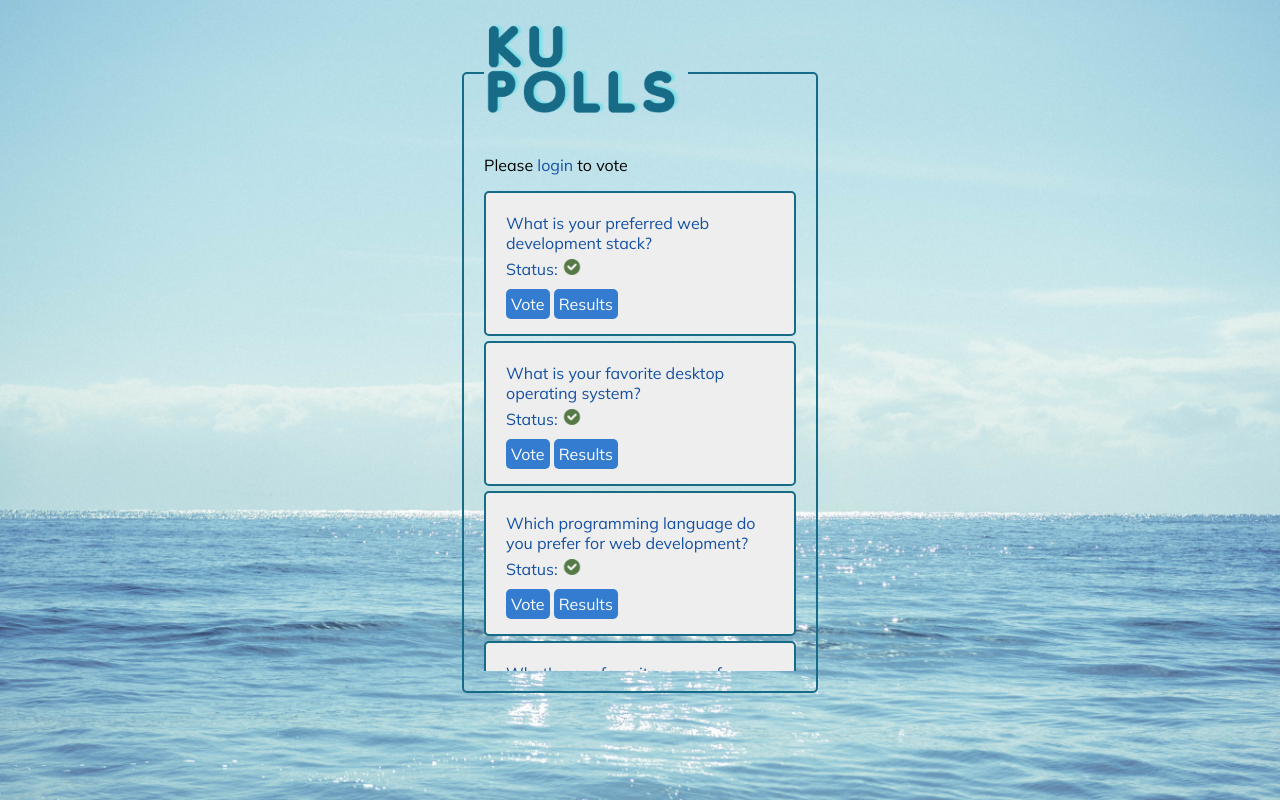
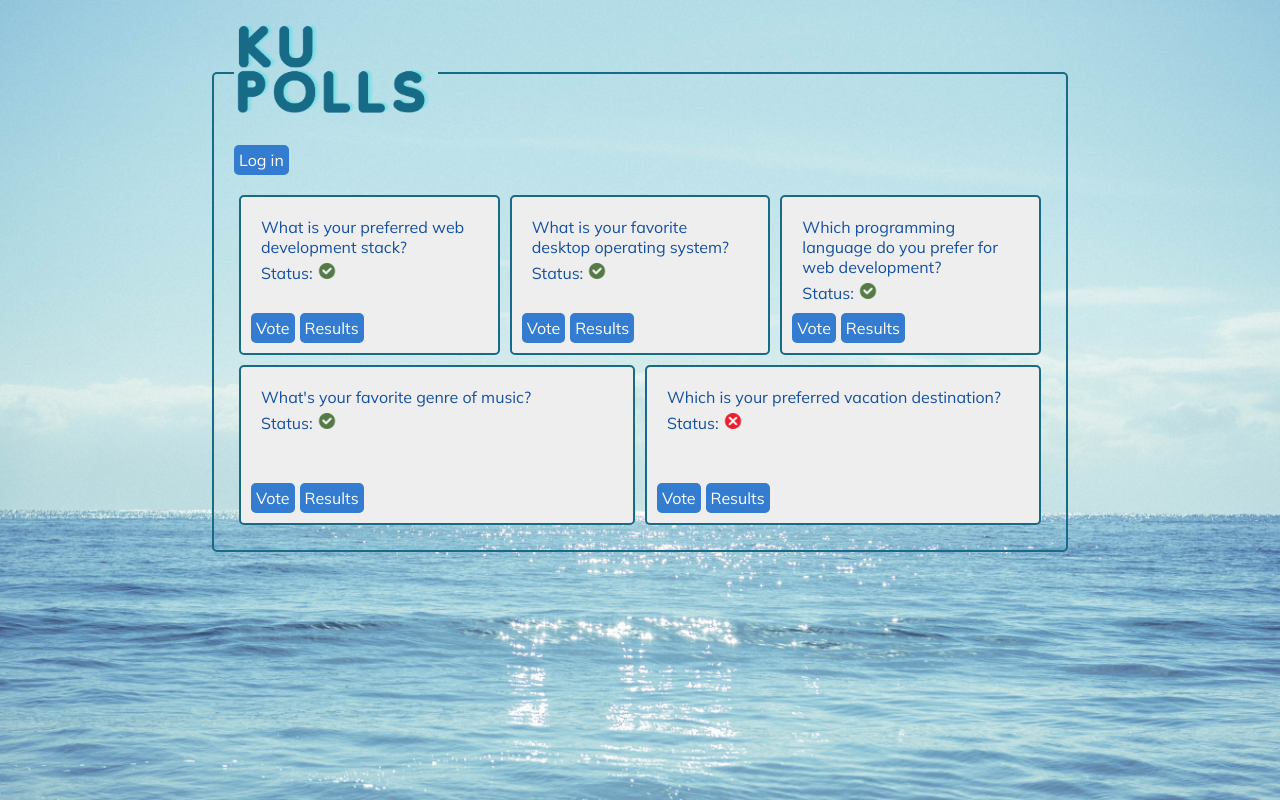
Before and after one commit to 21Gxme/ku-polls, a Django app: page /polls/ in a window 1280 px wide. Run offline with Django 4.2, Linux system fonts and the light colour scheme; data comes from the database, SQL or seed files in the repository; some web fonts are replaced.

Commit message:
edit redirect

```diff
--- a/mysite/settings.py
+++ b/mysite/settings.py
@@ -102,7 +102,7 @@ AUTH_PASSWORD_VALIDATORS = [
 ]
 
 LOGIN_REDIRECT_URL = '/'
-LOGOUT_REDIRECT_URL = 'login'
+LOGOUT_REDIRECT_URL = '/'
 
 
 # Internationalization
--- a/polls/static/polls/style.css
+++ b/polls/static/polls/style.css
@@ -29,11 +29,24 @@ a:hover {
 p {
     text-align: center;
     font-size: 1.2em;
+    text-decoration: none;
+    color: #1450A3;
+    transition: color 0.3s ease;
 }
 
 /* ====================================================== */
 
 /* detail */
+
+
+form.detail {
+    width: 900px;
+    max-width: 100%; /* Ensure it doesn't exceed 900px when the viewport is narrower */
+    margin: 0 auto;
+    padding: 20px;
+    color: #FFC436;
+}
+
 body.detail {
     background: url("images/bg.jpeg") no-repeat;
     background-size: cover;
@@ -48,17 +61,18 @@ h1.detail {
 
 legend {
     font-size: 1.2em;
-    margin-bottom: 10px;
+    margin-bottom: 5px;
 }
 
-form.detail{
-    max-width: 500px;
+form.detail {
+    width: 900px; /* Added width property */
+    max-width: 100%; /* Ensure it doesn't exceed 900px when the viewport is narrower */
     margin: 0 auto;
     padding: 20px;
     color: #FFC436;
 }
 
-fieldset.detail{
+fieldset.detail {
     border: 1px solid #ddd;
     padding: 15px;
     border-radius: 5px;
@@ -72,14 +86,14 @@ label {
 div.error-vote {
     text-align: center;
     color: #952323;
-    animation: shake 2s ease-in-out infinite; /* Add animation */
+    animation: shake 2s ease-in-out infinite;
 }
 
 input[type="radio"] {
     margin-right: 5px;
 }
 
-.button-vote{
+.button-vote {
     margin-top: 10px;
     background-color: #337CCF;
     color: #fff;
@@ -90,14 +104,42 @@ input[type="radio"] {
     transition: background-color 0.3s ease;
 }
 
-
-.button-vote:hover{
+.button-vote:hover {
     background-color: #0056b3;
     transform: scale(1.05);
 }
 
+
 /* ====================================================== */
 /* index */
+.welcome {
+    text-align: center;
+    font-size: 1.2em;
+    margin-bottom: 15px;
+    color: #1450A3;
+    border: 2px solid #176B87;
+    border-radius: 5px;
+    background: #EEEEEE;
+    padding: 5px 10px;
+    display: inline-block;
+}
+
+.login {
+    /*margin-top: -20px;*/
+    background-color: #337CCF;
+    color: #fff;
+    padding: 5px 5px;
+    border: none;
+    border-radius: 5px;
+    cursor: pointer;
+    transition: background-color;
+    margin-top: 50px;
+}
+
+.login:hover {
+    background-color: #0056b3;
+}
+
 
 img.check{
     width: 20px; /* default 15 */
@@ -116,6 +158,7 @@ a.no-hover:hover {
     border-radius: 5px;
     cursor: pointer;
     transition: background-color;
+
 }
 
 .button-results{
@@ -126,20 +169,19 @@ a.no-hover:hover {
     border-radius: 5px;
     cursor: pointer;
     transition: background-color;
+    margin-left: 5px;
 }
 body.index {
     background: url("images/bg5.jpg") no-repeat center center fixed;
     background-size: cover;
     margin: 0;
     padding: 0;
+
 }
 
-div.index {
-    border: 2px solid #176B87;
-    padding: 20px;
-    border-radius: 5px;
-    margin-top: 5px;
-    background: #EEEEEE;
+
+.question-item:hover{
+    transform: translateY(-3px);
 }
 
 div.index2{
@@ -176,16 +218,49 @@ h1.index {
 }
 
 form.index{
-    max-width: 400px; /* Set a default minimum width */
+    max-width: 900px; /* Set a default minimum width */
     margin: 0 auto;
     padding: 20px;
     border-radius: 5px;
 }
 
 .container {
-    max-height: 62vh; /* Set the maximum height to the viewport height */
-    overflow-y: auto; /* Add vertical scrollbar if content overflows */
+    display: flex;
+    flex-wrap: wrap;
+    justify-content: space-between;
+    margin-top: 20px;
 }
+
+.questions-list {
+    display: flex;
+    flex-wrap: wrap;
+    width: 100%;
+    justify-content: space-around;
+    align-items: stretch; /* This will make items in the same row have equal height */
+}
+
+.question-item {
+    border: 2px solid #176B87;
+    padding: 20px;
+    border-radius: 5px;
+    margin: 5px;
+    background: #EEEEEE;
+    flex: 1;
+    min-width: 250px;
+    position: relative;
+    padding-bottom: 40px;
+    min-height: 160px; /* Set the minimum height to 80px */
+}
+
+
+.actions {
+    display: flex;
+    justify-content: flex-start; /* Align buttons to the left */
+    position: absolute; /* Absolute positioning */
+    bottom: 10px; /* Position 10px from the bottom */
+    left: 10px; /* Position 10px from the left */
+}
+
 
 .ku{
     width: 200px;
@@ -198,6 +273,7 @@ form.index{
     margin-bottom: 15px;
     color: #1450A3;
 }
+
 /* ====================================================== */
 
 /* results */
--- a/polls/templates/polls/index.html
+++ b/polls/templates/polls/index.html
@@ -22,15 +22,16 @@
         <fieldset class="index">
             <legend><img src="{% static 'polls/images/KU.png' %}" alt="KU" class="ku"></legend>
                 {% if user.is_authenticated %}
-            <p>Welcome back, {{ user.username.title }}</p>
+                    <p class="welcome">Welcome back, {{ user.username.title }}</p><br/>
+                    <a class="login" href="{% url 'logout' %}">Log out</a>
                 {% else %}
-            Please<a href="{% url 'login' %}"> login</a> to vote
+                    <a class="login" href="{% url 'login' %}"> Log in</a>
                 {% endif %}
                  <div class="container">
                     {% if latest_question_list %}
-                    <ul>
+                        <div class="questions-list">
                             {% for question in latest_question_list %}
-                            <div class="index">
+                                <div class="question-item">
                                     <a class="no-hover">{{ question.question_text }}</a><br>
                                     <span class="vote-status">
                                         {% if question.can_vote %}
@@ -39,13 +40,13 @@
                                             Status: <img src="{% static 'polls/images/cross.png' %}" class="check">
                                         {% endif %}
                                     </span>
-                                <div class="index2">
+                                    <div class="actions">
                                         <a class="button-views" href="{% url 'polls:detail' question.id %}">Vote</a>
                                         <a class="button-results" href="{% url 'polls:results' question.id %}">Results</a>
                                     </div>
                                 </div>
                             {% endfor %}
-                    </ul>
+                        </div>
                     {% else %}
                         <p>No polls are available.</p>
                     {% endif %}
```
Also changed, not shown: polls/templates/polls/detail.html (+22 -7 lines). Lines whose indentation alone changed are shown as unchanged.
